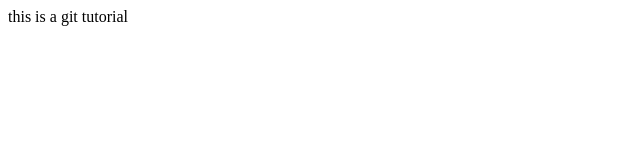
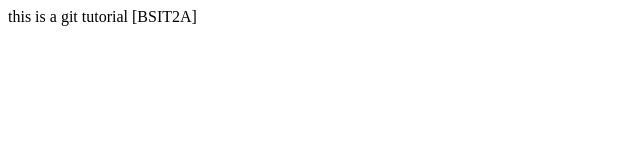
Before and after one commit to redclouddrailan/github-tutorial, a plain HTML site: page index.html in a window 1280 px wide. Shown: the full height of the page, 0-640 px from the left. Drawn offline with Linux system fonts and the light colour scheme.

Commit message:
replaced title

```diff
--- a/index.html
+++ b/index.html
@@ -4,9 +4,9 @@
 		<meta charset="UTF-8" />
 		<meta http-equiv="X-UA-Compatible" content="IE=edge" />
 		<meta name="viewport" content="width=device-width, initial-scale=1.0" />
-		<title>Document</title>
+		<title>Git Tutorial</title>
 	</head>
 	<body>
-		this is a git tutorial
+		this is a git tutorial [BSIT2A]
 	</body>
 </html>
```
